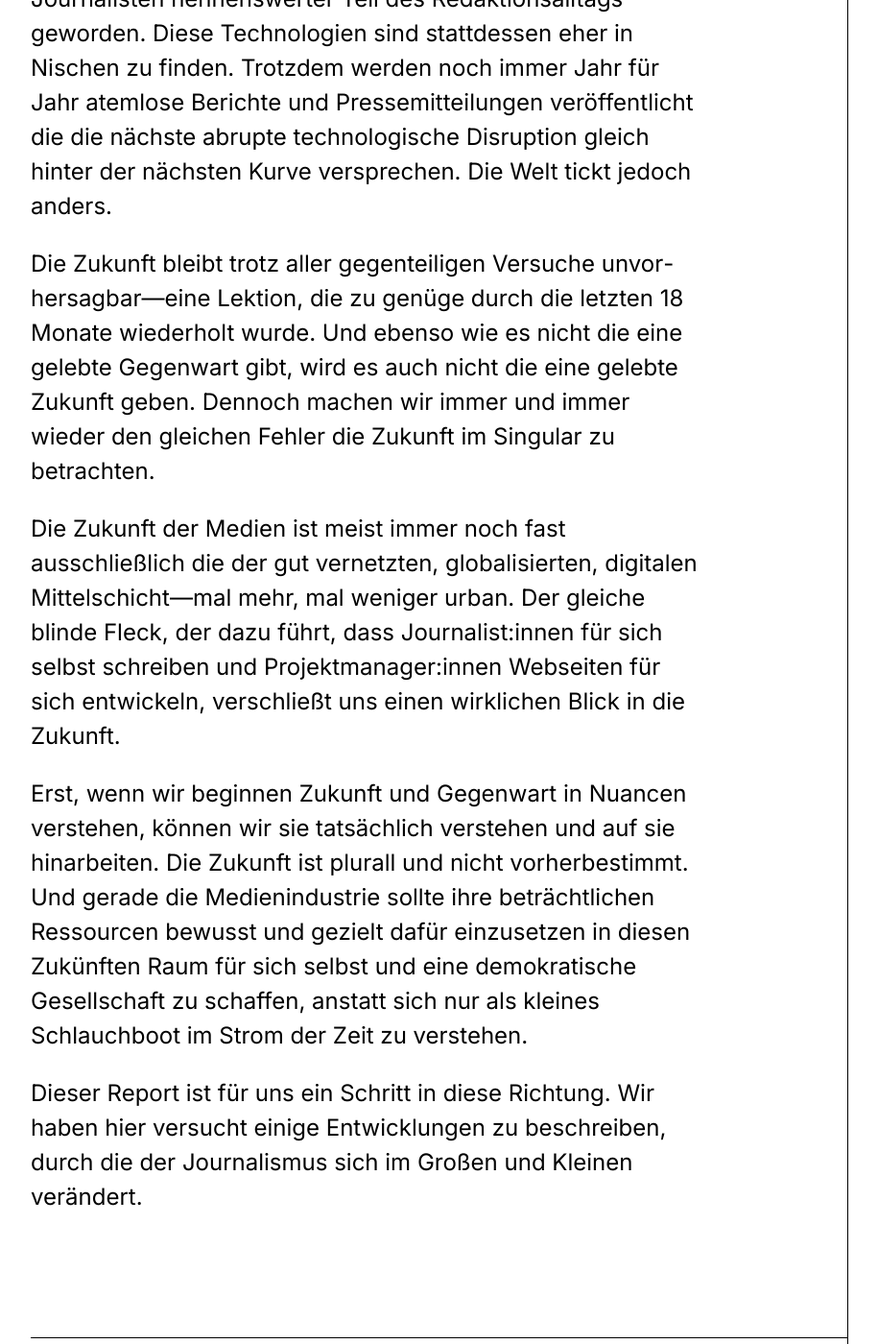
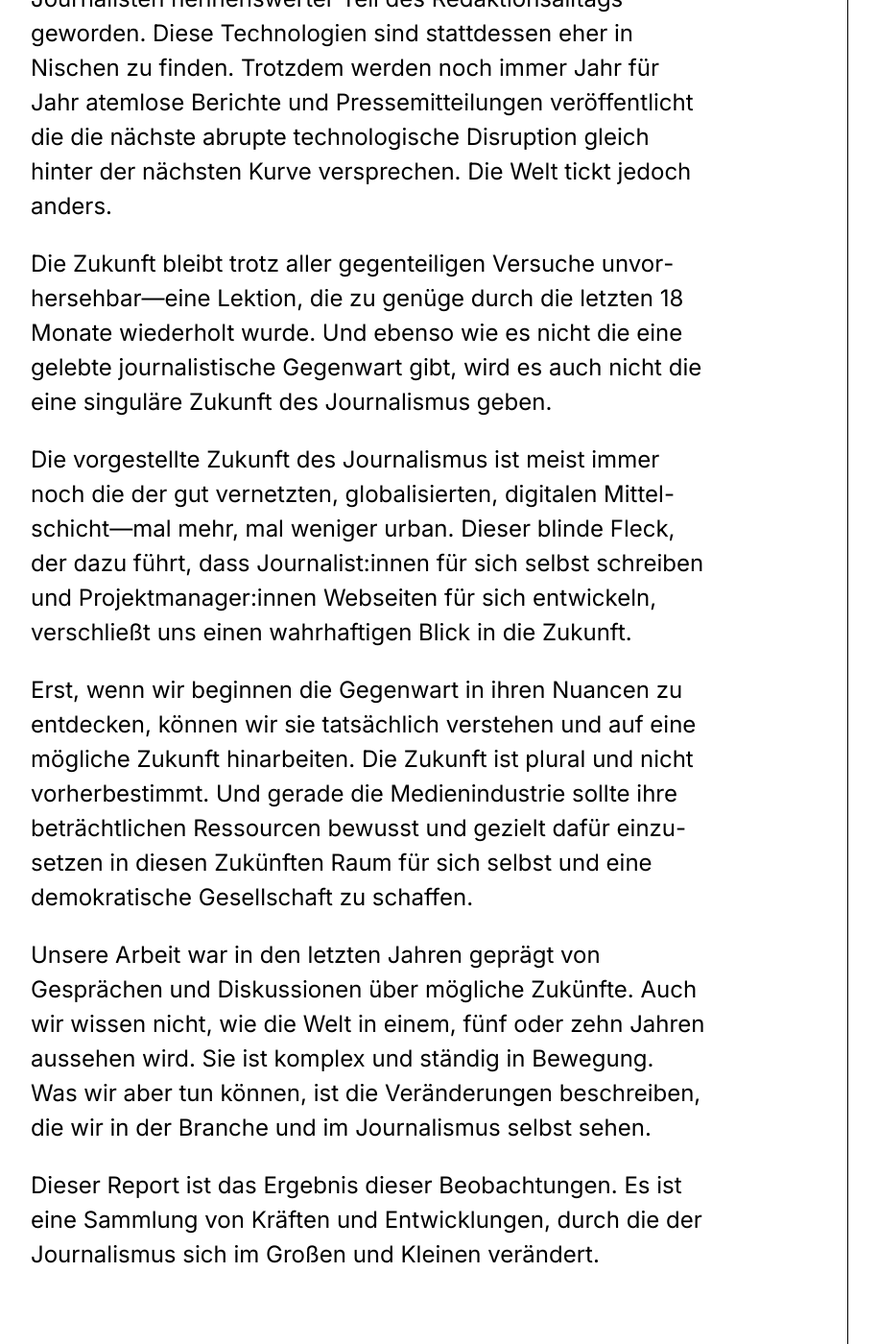
Before and after one commit to Klingebeil/entwicklungsreport-2021-test, a Jekyll site: the page built from _trends/00-editorial.md, in a window 1280 px wide and 1400 px high, scrolled down 1402 px. Shown: the whole window at 96% size, without its empty margins (0-915 px from the left). Built offline with Jekyll 4.4.1, drawn with Linux system fonts in a browser that asks for light colours; some of the changed text lies outside the part shown.

```diff
--- a/_trends/00-editorial.md
+++ b/_trends/00-editorial.md
@@ -1,20 +1,22 @@
 ---
 layout: trend
 title: Editorial
-subtitle: Erst, wenn wir beginnen Zukunft und Gegenwart in Nuancen verstehen, können wir sie tatsächlich verstehen und auf sie hinarbeiten. Die Zukunft ist plurall.
+subtitle: Erst, wenn wir beginnen die Gegenwart in ihren Nuancen zu entdecken, können wir sie tatsächlich verstehen und auf eine mögliche Zukunft hinarbeiten.
 teaser-img: "editorial.svg"
 ---
 
 Wenn die "Zukunft des Journalismus" in unserer Branche diskutiert wird, ist es oft eine die den Medien zustößt. Digitalisierung, Automatisierung, neue soziale Netzwerke, neue Technologien, wegbrechende Anzeigenumsätze, unwillige Abonnenten, Brain-drain—die Liste  der Herausforderungen ist lang.
 
-Trendreports malen jedoch oft mit eher breitem Pinsel. Nicht jeder Trend ist relevant, nicht jedes Marketingversprechen gleich eine Revolution. Mehr noch—blicken wir zurück auf die letzten 10 Jahre, ist es beinahe beunruhigend wie wenige Technologien trotz aller gegenteiligen Versprechen eine nennenswerte Auswirkung haben.
+Trendreports malen jedoch oft mit eher breitem Pinsel. Nicht jeder Trend ist relevant, nicht jedes Marketing Versprechen gleich eine Revolution. Mehr noch—blicken wir zurück auf die letzten 10 Jahre, ist es beinahe beunruhigend wie wenige Technologien trotz aller gegenteiligen Versprechen eine nennenswerte Auswirkung haben.
 
 Weder konsumieren Leser:innen Journalismus durch eine VR-Brille, noch sind Chatbots, Voice Interfaces oder Roboter-Journalisten nennenswerter Teil des Redaktionsalltags geworden. Diese Technologien sind stattdessen eher in Nischen zu finden. Trotzdem werden noch immer Jahr für Jahr atemlose Berichte und Pressemitteilungen veröffentlicht die die nächste abrupte technologische Disruption gleich hinter der nächsten Kurve versprechen. Die Welt tickt jedoch anders.
 
-Die Zukunft bleibt trotz aller gegenteiligen Versuche unvorhersagbar—eine Lektion, die zu genüge durch die letzten 18 Monate wiederholt wurde. Und ebenso wie es nicht die eine gelebte Gegenwart gibt, wird es auch nicht die eine gelebte Zukunft geben. Dennoch machen wir immer und immer wieder den gleichen Fehler die Zukunft im Singular zu betrachten.
+Die Zukunft bleibt trotz aller gegenteiligen Versuche unvorhersehbar—eine Lektion, die zu genüge durch die letzten 18 Monate wiederholt wurde. Und ebenso wie es nicht die eine gelebte journalistische Gegenwart gibt, wird es auch nicht die eine singuläre Zukunft des Journalismus geben.
 
-Die Zukunft der Medien ist meist immer noch fast ausschließlich die der gut vernetzten, globalisierten, digitalen Mittelschicht—mal mehr, mal weniger urban. Der gleiche blinde Fleck, der dazu führt, dass Journalist:innen für sich selbst schreiben und Projektmanager:innen Webseiten für sich entwickeln, verschließt uns einen wirklichen Blick in die Zukunft.
+Die vorgestellte Zukunft des Journalismus ist meist immer noch die der gut vernetzten, globalisierten, digitalen Mittelschicht—mal mehr, mal weniger urban. Dieser blinde Fleck, der dazu führt, dass Journalist:innen für sich selbst schreiben und Projektmanager:innen Webseiten für sich entwickeln, verschließt uns einen wahrhaftigen Blick in die Zukunft.
 
-Erst, wenn wir beginnen Zukunft und Gegenwart in Nuancen verstehen, können wir sie tatsächlich verstehen und auf sie hinarbeiten. Die Zukunft ist plurall und nicht vorherbestimmt. Und gerade die Medienindustrie sollte ihre beträchtlichen Ressourcen bewusst und gezielt dafür einzusetzen in diesen Zukünften Raum für sich selbst und eine demokratische Gesellschaft zu schaffen, anstatt sich nur als kleines Schlauchboot im Strom der Zeit zu verstehen.
+Erst, wenn wir beginnen die Gegenwart in ihren Nuancen zu entdecken, können wir sie tatsächlich verstehen und auf eine mögliche Zukunft hinarbeiten. Die Zukunft ist plural und nicht vorherbestimmt. Und gerade die Medienindustrie sollte ihre beträchtlichen Ressourcen bewusst und gezielt dafür einzusetzen in diesen Zukünften Raum für sich selbst und eine demokratische Gesellschaft zu schaffen.
 
-Dieser Report ist für uns ein Schritt in diese Richtung. Wir haben hier versucht einige Entwicklungen zu beschreiben, durch die der Journalismus sich im Großen und Kleinen verändert.
+Unsere Arbeit war in den letzten Jahren geprägt von Gesprächen und Diskussionen über mögliche Zukünfte. Auch wir wissen nicht, wie die Welt in einem, fünf oder zehn Jahren aussehen wird. Sie ist komplex und ständig in Bewegung. Was wir aber tun können, ist die Veränderungen beschreiben, die wir in der Branche und im Journalismus selbst sehen.
+
+Dieser Report ist das Ergebnis dieser Beobachtungen. Es ist eine Sammlung von Kräften und Entwicklungen, durch die der Journalismus sich im Großen und Kleinen verändert.
--- a/index.html
+++ b/index.html
@@ -4,7 +4,7 @@
 ---
 <div class="mt6">
     <p class="f4">Editorial</p>
-    <h1 class="measure mt2 mb5 f1-ns"><a href="{{site.url}}/trends/00-editorial" class="link black">This is the introduction text. A quote from the editorial describing the project as a whole. It‘s short and on point. It frames the expectation of the reader.</a></h1>
+    <h1 class="measure mt2 mb5 f1-ns f3 lh-copy"><a href="{{site.url}}/trends/00-editorial" class="link black">Die Zukunft bleibt trotz aller gegenteiligen Versuche unvorhersagbar—eine Lektion, die zu genüge durch die letzten 18 Monate wiederholt wurde. Und ebenso wie es nicht die <i>eine gelebte journalistische Gegenwart</i> gibt, wird es auch nicht die <i>eine singuläre Zukunft des Journalismus</i> geben.</a></h1>
     <a class="br-pill ba pa3 f5 link black mono hover-bg-yellow" href="{{site.url}}/trends/00-editorial">Start Reading →</a>
 
     <div class="mt6 mb7 mt7-l bt flex flex-wrap justify-between">
```
